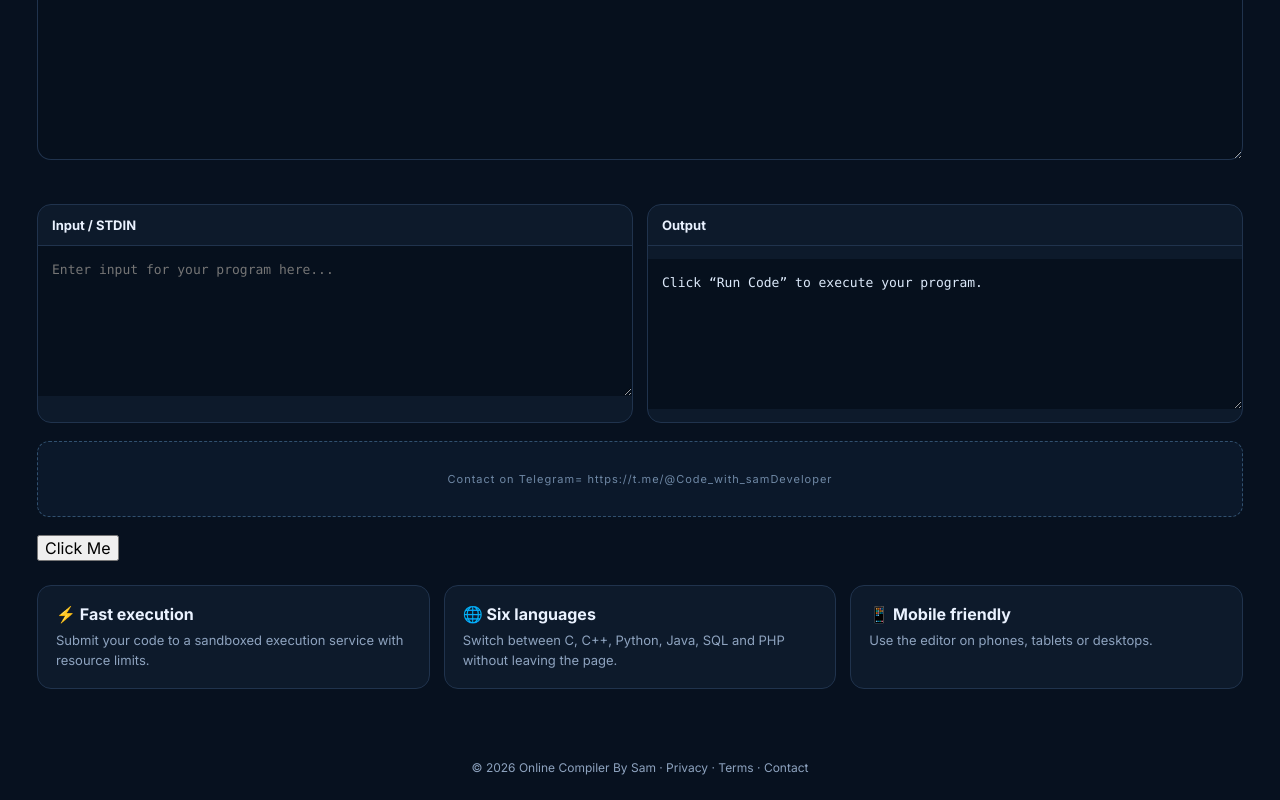
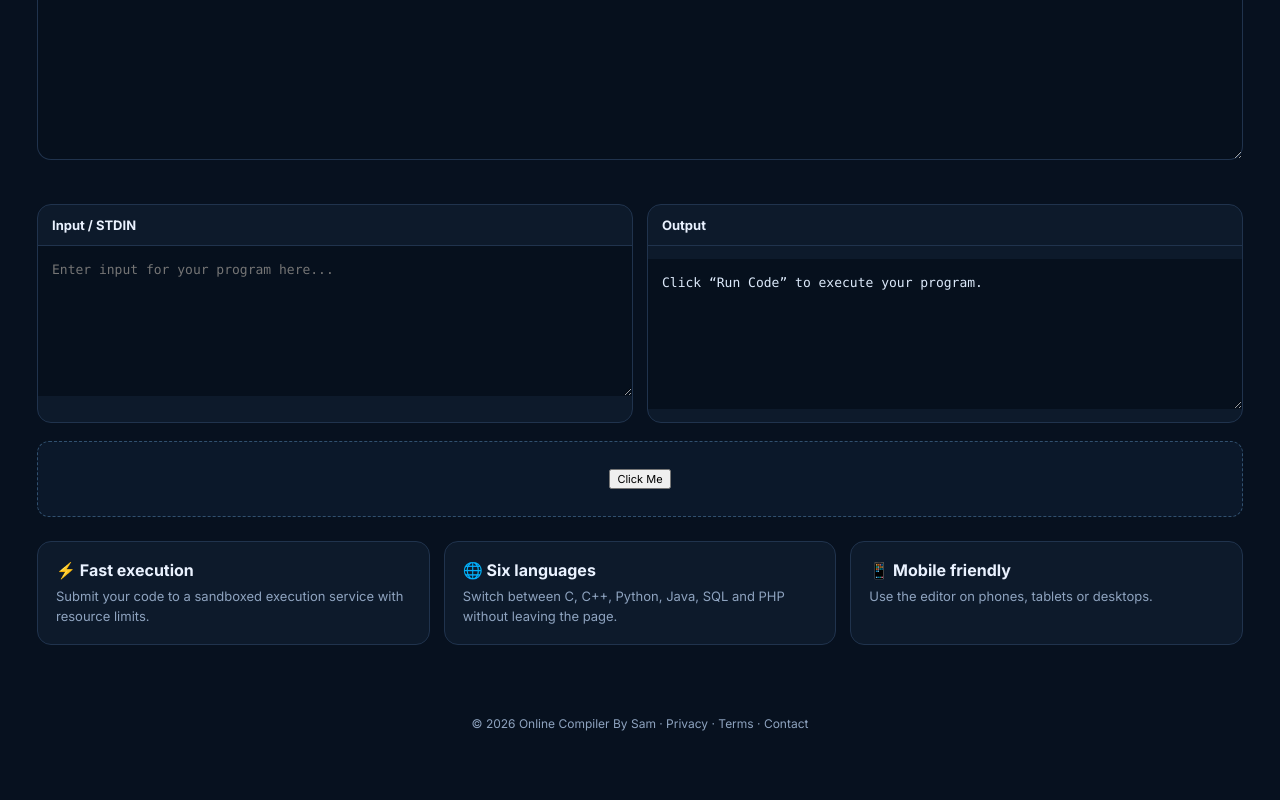
Before and after one commit to sameergroup84760-collab/online-compiler-by-sam, a website: page public/index.html in a window 1280 px wide. Shown: the part 649-1449 px from the top of the page. After the commit the page ends 1405 px from the top, so only its background shows below. Drawn offline with Linux system fonts and the light colour scheme.

Commit message:
Update index.html

```diff
--- a/public/index.html
+++ b/public/index.html
@@ -21,10 +21,10 @@
 <div class="status" id="status"></div>
 </section>
 <div class="io"><div class="box"><h3>Input / STDIN</h3><textarea id="stdin" placeholder="Enter input for your program here..."></textarea></div><div class="box"><h3>Output</h3><pre id="output" class="output">Click “Run Code” to execute your program.</pre></div></div>
-<div class="ad" style="margin-top:18px">Contact on Telegram= https://t.me/@Code_with_samDeveloper </div>
- <a href="https://t.me/@Code_with_samDeveloper">
+<div class="ad" style="margin-top:18px"> <a href="https://t.me/@Code_with_samDeveloper">
   <button type="button">Click Me</button>
-</a>
+</a> </div>
+
 <section class="features"><div class="feature"><b>⚡ Fast execution</b><p>Submit your code to a sandboxed execution service with resource limits.</p></div><div class="feature"><b>🌐 Six languages</b><p>Switch between C, C++, Python, Java, SQL and PHP without leaving the page.</p></div><div class="feature"><b>📱 Mobile friendly</b><p>Use the editor on phones, tablets or desktops.</p></div></section>
 </main><footer class="footer">© 2026 Online Compiler By Sam · Privacy · Terms · Contact</footer>
 <script>
```
